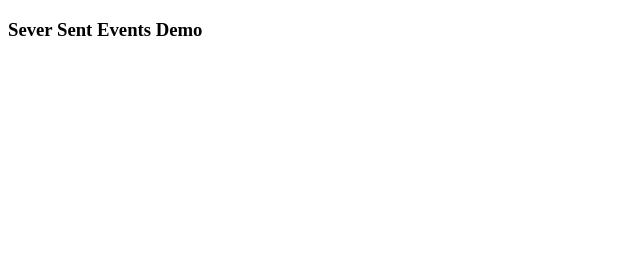
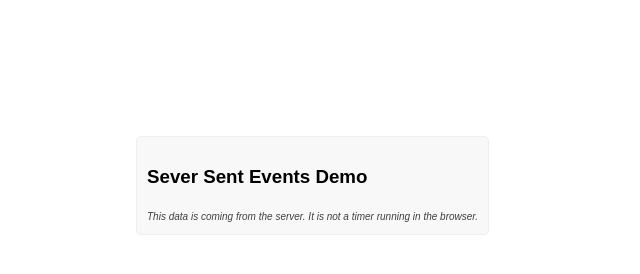
Before and after one commit to black/Server-Sent-Events, a website: page public/index.html in a window 1280 px wide. Shown: the whole page, without its empty margins (0-640 px from the left). Drawn offline with Linux system fonts and the light colour scheme; no server answers.

Commit message:
cosmetics

```diff
--- a/public/index.html
+++ b/public/index.html
@@ -4,10 +4,35 @@
     <meta charset="UTF-8">
     <meta name="viewport" content="width=device-width, initial-scale=1.0">
     <title>Server Sent Event Demo</title>
+    <style>
+        body{
+            padding: 10%;
+            font-family: sans-serif;
+        }
+
+       .card{
+            width: fit-content;
+            background: #f8f8f8;
+            border-radius: 5px;
+            border: 1px solid #eee;
+            padding: 10px;
+        }
+
+        span{
+            font-size: 10px;
+            font-style: italic;
+            opacity: 0.75;
+        }
+    </style>
 </head>
 <body>
-    <h3>Sever Sent Events Demo</h3>
-    <div id="data-container"></div>
+    <div class="card">
+        <h3 class="op">Sever Sent Events Demo</h3>
+        <p id="data-container"></p>
+        <span >
+            This data is coming from the server. It is not a timer running in the browser.
+        </span>
+    </div>
     <script>
         let sse = new EventSource("http://localhost:1000/stream");
         let elem = document.getElementById('data-container');
```
